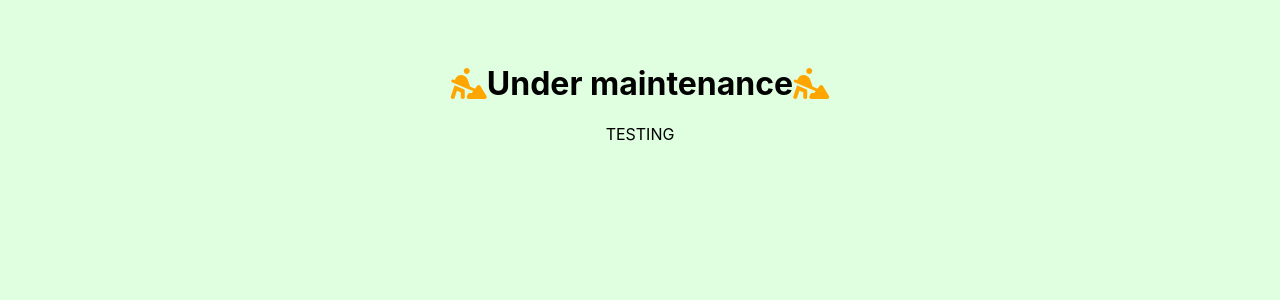
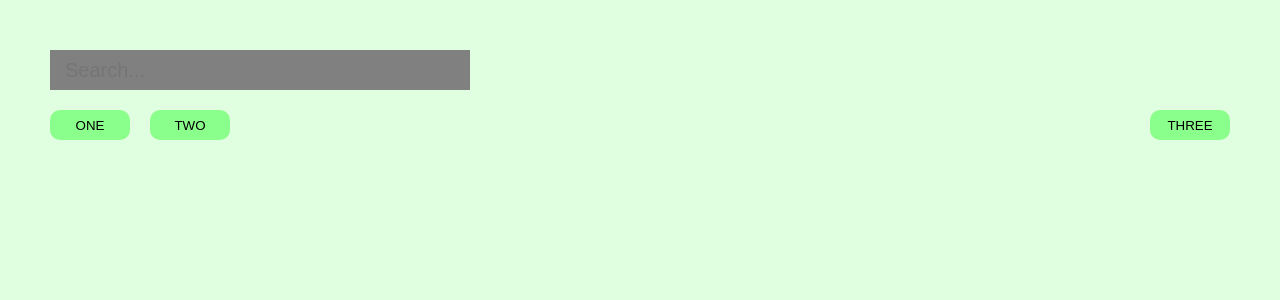
Before and after one commit to ArminasStrolys/react-application-assignment-1, a React (Create React App) app: page / in a window 1280 px wide. Shown: the top 300 px of the page. Built offline with nearby package versions, Linux system fonts and the light colour scheme.

Commit message:
Nav bar layout
Positioned the layout in navbar with colors and sizes

```diff
--- a/src/modules/app/App.js
+++ b/src/modules/app/App.js
@@ -4,11 +4,6 @@ import "./App.css";
 function App() {
   return (
     <div className="App">
-      <h1>
-        <i style={{"color":'orange'}} className="fa-solid fa-person-digging"></i>
-        Under maintenance
-        <i style={{"color":'orange'}} className="fa-solid fa-person-digging"></i>
-      </h1>
       <Navi />
     </div>
   );
--- a/src/modules/navi/Navi.jsx
+++ b/src/modules/navi/Navi.jsx
@@ -1,11 +1,16 @@
-import React from 'react';
+import React from "react";
 
 const Navi = () => {
-    return (
-        <div>
-            TESTING
-        </div>
-    );
-}
+  return (
+    <div className="main-nav">
+      <form className="search-bar">
+        <input type="text" placeholder="Search..." />
+          <button className="button1">ONE</button>
+          <button className="button2">TWO</button>
+          <button className="button3">THREE</button>
+      </form>
+    </div>
+  );
+};
 
 export default Navi;
--- a/src/scss/_body.scss
+++ b/src/scss/_body.scss
@@ -1,6 +1,6 @@
 @import "./_var.scss";
 
 body{
-    margin: 5%;
+    margin: 50px;
     background-color: $mainPrimaryColor;
 }
--- a/src/scss/_navi.scss
+++ b/src/scss/_navi.scss
@@ -1 +1,42 @@
-@import "./_var.scss"
+@import "./_var.scss";
+
+.main-nav {
+  width: 100%;
+  height: 100px;
+  position: relative;
+}
+.search-bar {
+  float: left;
+  width: 100%;
+  input {
+    border-style: none;
+    width: 400px;
+    height: 30px;
+    font-size: 20px;
+    padding: 5px 5px 5px 15px;
+    background-color: $gray;
+    color: $white;
+    float: left;
+  }
+
+  button {
+    margin-top: 60px;
+    border-radius: 10px;
+    border-style: none;
+    width: 80px;
+    height: 30px;
+    background-color: $buttonColor;
+    color: $black;
+    float: left;
+    position: absolute;
+  }
+  .button1 {
+    left: 0;
+  }
+  .button2 {
+    left: 100px;
+  }
+  .button3 {
+    right: 0;
+  }
+}
--- a/src/scss/_var.scss
+++ b/src/scss/_var.scss
@@ -1,4 +1,6 @@
 $mainPrimaryColor: rgb(224, 255, 224);
 $mainSecondaryColor: rgb(0, 122, 0);
-$buttonColor: rgb(0, 80, 0);
-$textColor: gray;
+$buttonColor: rgb(139, 255, 139);
+$gray: gray;
+$white: white;
+$black: black;
--- a/src/scss/style.css
+++ b/src/scss/style.css
@@ -1,5 +1,51 @@
 body {
-  margin: 5%;
+  margin: 50px;
   background-color: #e0ffe0;
 }
+
+.main-nav {
+  width: 100%;
+  height: 100px;
+  position: relative;
+}
+
+.search-bar {
+  float: left;
+  width: 100%;
+}
+
+.search-bar input {
+  border-style: none;
+  width: 400px;
+  height: 30px;
+  font-size: 20px;
+  padding: 5px 5px 5px 15px;
+  background-color: gray;
+  color: white;
+  float: left;
+}
+
+.search-bar button {
+  margin-top: 60px;
+  border-radius: 10px;
+  border-style: none;
+  width: 80px;
+  height: 30px;
+  background-color: #8bff8b;
+  color: black;
+  float: left;
+  position: absolute;
+}
+
+.search-bar .button1 {
+  left: 0;
+}
+
+.search-bar .button2 {
+  left: 100px;
+}
+
+.search-bar .button3 {
+  right: 0;
+}
 /*# sourceMappingURL=style.css.map */
```
Also changed, not shown: 1 other file (tests, documents, lock files or other folders).
